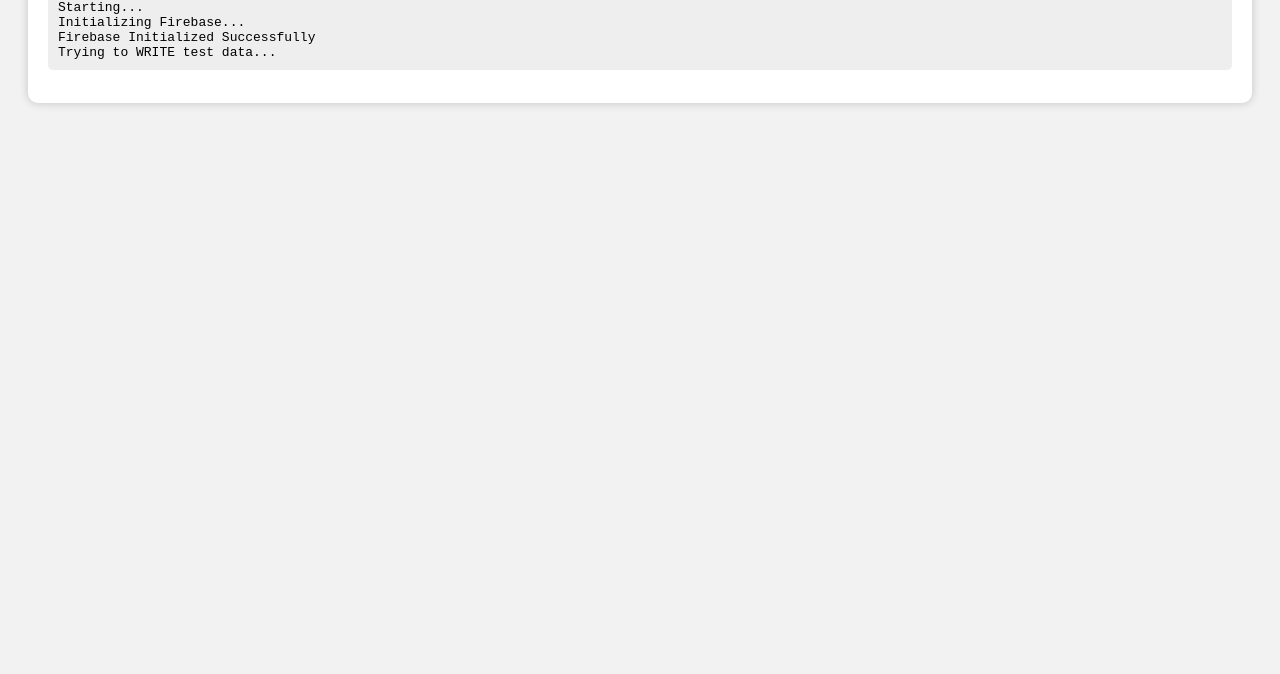
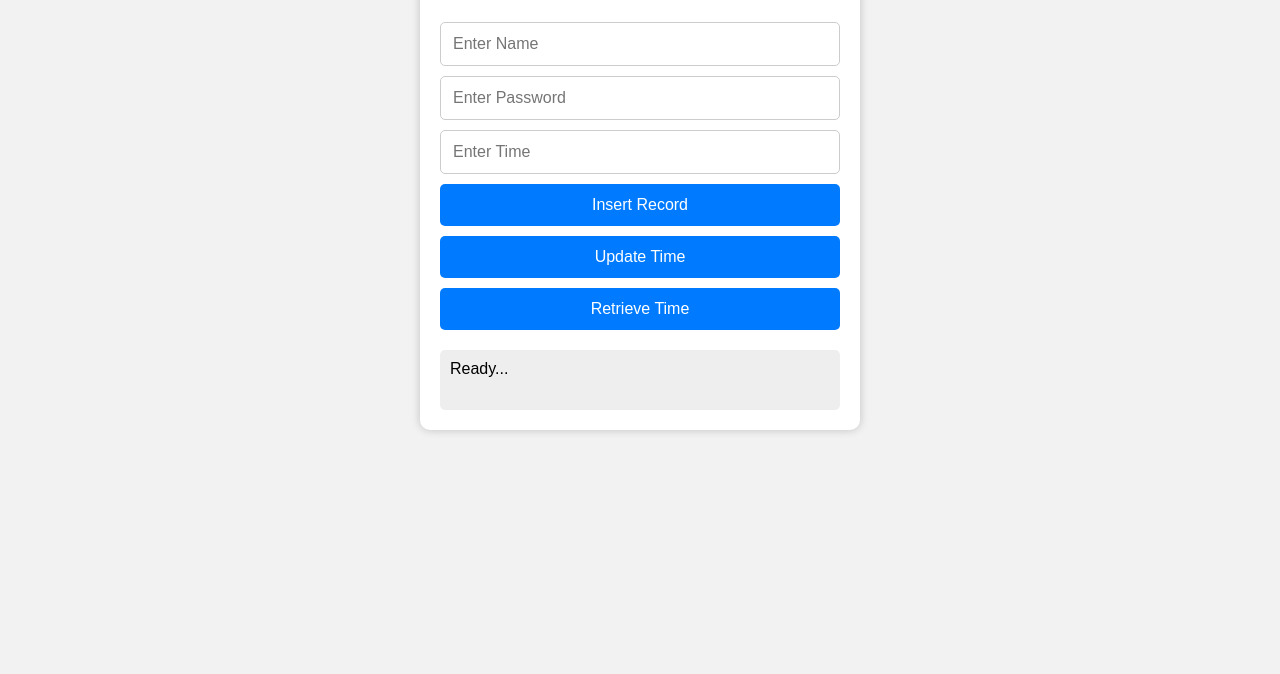
Before and after one commit to om-ghode30/firebase-control, a plain HTML site: page index.html in a window 1280 px wide. Shown: the part 126-800 px from the top of the page. Drawn offline with Linux system fonts and the light colour scheme; no server answers.

Commit message:
Update index with updated url

```diff
--- a/index.html
+++ b/index.html
@@ -1,9 +1,14 @@
 <!DOCTYPE html>
-<html>
+<html lang="en">
 
 <head>
 
-    <title>Firebase Test</title>
+    <meta charset="UTF-8">
+    <meta name="viewport" content="width=device-width, initial-scale=1.0">
+
+    <title>Firebase Time Manager</title>
+
+    <!-- Firebase -->
 
     <script src="https://www.gstatic.com/firebasejs/10.12.2/firebase-app-compat.js"></script>
     <script src="https://www.gstatic.com/firebasejs/10.12.2/firebase-database-compat.js"></script>
@@ -11,26 +16,88 @@
     <style>
 
         body{
+            margin:0;
+            padding:0;
+            background:#f2f2f2;
             font-family:Arial;
-            padding:20px;
-            background:#f2f2f2;
         }
 
-        .box{
+        .container{
+
+            width:90%;
+            max-width:400px;
+
+            margin:50px auto;
+
             background:white;
+
             padding:20px;
+
             border-radius:10px;
+
             box-shadow:0px 0px 10px rgba(0,0,0,0.2);
         }
 
         h2{
-            color:green;
+            text-align:center;
+            color:#333;
         }
 
-        pre{
+        input{
+
+            width:100%;
+
+            padding:12px;
+
+            margin-top:10px;
+
+            border:1px solid #ccc;
+
+            border-radius:5px;
+
+            box-sizing:border-box;
+
+            font-size:16px;
+        }
+
+        button{
+
+            width:100%;
+
+            padding:12px;
+
+            margin-top:10px;
+
+            border:none;
+
+            border-radius:5px;
+
+            background:#007bff;
+
+            color:white;
+
+            font-size:16px;
+
+            cursor:pointer;
+        }
+
+        button:hover{
+
+            background:#0056b3;
+        }
+
+        #output{
+
+            margin-top:20px;
+
             background:#eee;
+
             padding:10px;
+
             border-radius:5px;
+
+            min-height:40px;
+
             white-space:pre-wrap;
         }
 
@@ -40,25 +107,28 @@
 
 <body>
 
-    <div class="box">
+    <div class="container">
 
-        <h2>Firebase Connection Test</h2>
+        <h2>Firebase Time Manager</h2>
 
-        <pre id="output">Starting...</pre>
+        <input type="text" id="name" placeholder="Enter Name">
+
+        <input type="password" id="password" placeholder="Enter Password">
+
+        <input type="text" id="time" placeholder="Enter Time">
+
+        <button onclick="insertData()">Insert Record</button>
+
+        <button onclick="updateTime()">Update Time</button>
+
+        <button onclick="getTime()">Retrieve Time</button>
+
+        <div id="output">Ready...</div>
 
     </div>
 
+
     <script>
-
-        const output = document.getElementById("output");
-
-        function log(message){
-
-            console.log(message);
-
-            output.innerHTML += "\n" + message;
-        }
-
 
         // FIREBASE CONFIG
 
@@ -81,68 +151,193 @@
         };
 
 
-        try{
+        // INITIALIZE FIREBASE
 
-            log("Initializing Firebase...");
+        firebase.initializeApp(firebaseConfig);
 
-            firebase.initializeApp(firebaseConfig);
+        const database = firebase.database();
 
-            log("Firebase Initialized Successfully");
 
+        function show(message){
+
+            document.getElementById("output").innerHTML = message;
+
+            console.log(message);
         }
-        catch(error){
 
-            log("Firebase Init Error:");
-            log(error.message);
+
+
+        // INSERT RECORD
+
+        function insertData(){
+
+            let name = document.getElementById("name").value.trim();
+
+            let password = document.getElementById("password").value.trim();
+
+            let time = document.getElementById("time").value.trim();
+
+
+            if(name === "" || password === "" || time === ""){
+
+                show("Please fill all fields");
+
+                return;
+            }
+
+
+            database.ref("users/" + name).once("value")
+
+            .then((snapshot)=>{
+
+                if(snapshot.exists()){
+
+                    show("User already exists");
+
+                }else{
+
+                    database.ref("users/" + name).set({
+
+                        password: password,
+                        time: time
+
+                    })
+
+                    .then(()=>{
+
+                        show("Record Inserted Successfully");
+
+                    })
+
+                    .catch((error)=>{
+
+                        show("Insert Error : " + error.message);
+
+                    });
+
+                }
+
+            })
+
+            .catch((error)=>{
+
+                show("Firebase Error : " + error.message);
+
+            });
 
         }
 
 
-        const database = firebase.database();
+
+        // UPDATE TIME
+
+        function updateTime(){
+
+            let name = document.getElementById("name").value.trim();
+
+            let password = document.getElementById("password").value.trim();
+
+            let time = document.getElementById("time").value.trim();
 
 
-        // TEST WRITE
+            database.ref("users/" + name).once("value")
 
-        log("Trying to WRITE test data...");
+            .then((snapshot)=>{
 
-        database.ref("test").set({
+                if(snapshot.exists()){
 
-            message: "Hello Firebase",
-            time: new Date().toString()
+                    let data = snapshot.val();
 
-        })
+                    if(data.password === password){
 
-        .then(()=>{
+                        database.ref("users/" + name).update({
 
-            log("WRITE SUCCESS");
+                            time: time
 
-            // TEST READ
+                        })
 
-            log("Trying to READ data...");
+                        .then(()=>{
 
-            return database.ref("test").once("value");
+                            show("Time Updated Successfully");
 
-        })
+                        })
 
-        .then((snapshot)=>{
+                        .catch((error)=>{
 
-            log("READ SUCCESS");
+                            show("Update Error : " + error.message);
 
-            log("DATA RECEIVED:");
+                        });
 
-            log(JSON.stringify(snapshot.val(), null, 2));
+                    }else{
 
-        })
+                        show("Wrong Password");
 
-        .catch((error)=>{
+                    }
 
-            log("FIREBASE ERROR:");
+                }else{
 
-            log(error.message);
+                    show("User Not Found");
 
-            console.log(error);
+                }
 
-        });
+            })
+
+            .catch((error)=>{
+
+                show("Firebase Error : " + error.message);
+
+            });
+
+        }
+
+
+
+        // RETRIEVE TIME
+
+        function getTime(){
+
+            let name = document.getElementById("name").value.trim();
+
+
+            if(name === ""){
+
+                show("Enter Name");
+
+                return;
+            }
+
+
+            database.ref("users/" + name).once("value")
+
+            .then((snapshot)=>{
+
+                if(snapshot.exists()){
+
+                    let data = snapshot.val();
+
+                    show(
+
+                        "Name : " + name +
+
+                        "\nTime : " + data.time
+
+                    );
+
+                }else{
+
+                    show("User Not Found");
+
+                }
+
+            })
+
+            .catch((error)=>{
+
+                show("Retrieve Error : " + error.message);
+
+            });
+
+        }
 
     </script>
 
```
